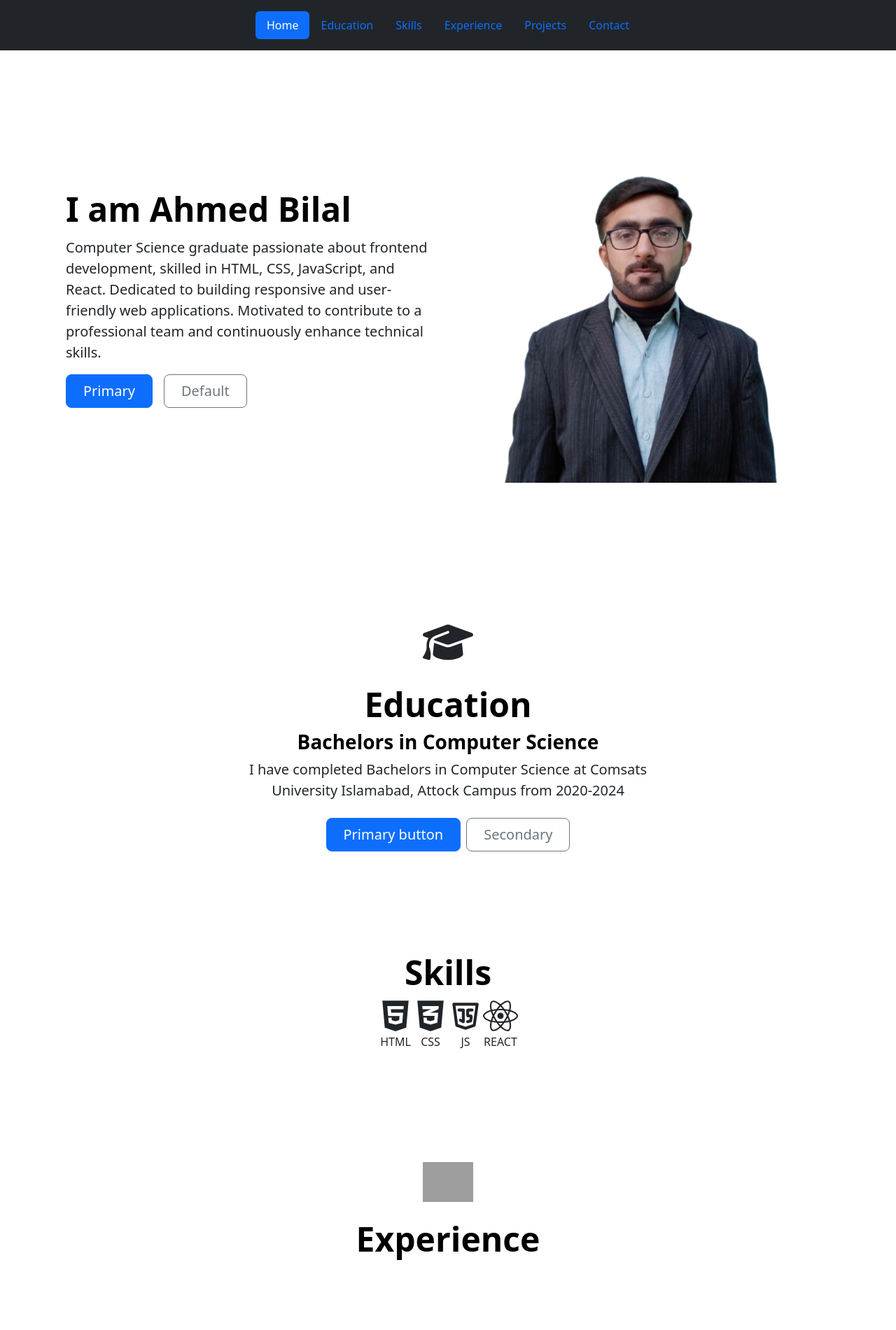
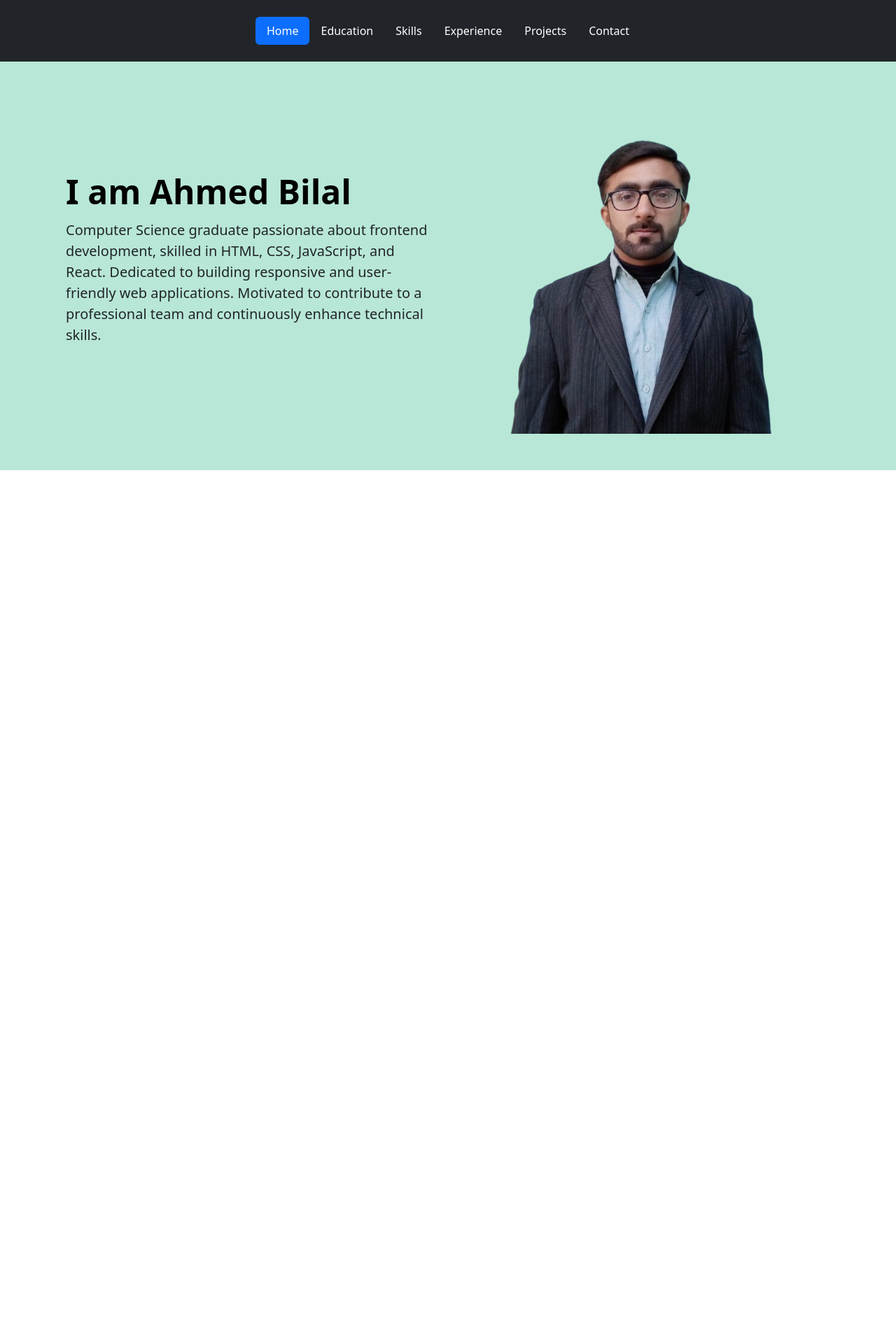
Before and after one commit to ahmedbilal019/MyPortfolio, a React (Vite) app: page / in a window 1280 px wide. Shown: the top 1901 px of the page at 70% size. After the commit the page ends 800 px from the top, so only its background shows below. Built offline with nearby package versions, Linux system fonts and the light colour scheme; grey boxes are pictures that could not be loaded.

Commit message:
making navbar functional buy using useState hook, adding css for styling and some modification in components code

```diff
--- a/index.html
+++ b/index.html
@@ -2,7 +2,7 @@
 <html lang="en">
   <head>
     <meta charset="UTF-8" />
-    <link rel="icon" type="image/svg+xml" href="/vite.svg" />
+    <link rel="icon" type="image/svg+xml" href="/person-circle.svg" />
     <meta name="viewport" content="width=device-width, initial-scale=1.0" />
     <title>My Portfolio</title>
   </head>
--- a/src/App.css
+++ b/src/App.css
@@ -1,8 +1,44 @@
-.skillsLogo {
+.skillsLogos {
   display: flex;
   flex-direction: row;
   align-items: center;
+  justify-content: space-around;
+  flex-wrap: wrap;
+  margin-top: 20px;
+}
+.home-container {
+  background-color: #b8e7d7;
+}
+.education-container {
+  background-color: #b8e7d7;
+  display: flex;
+  align-items: center;
   justify-content: center;
-  flex-wrap: wrap;
-  margin-left: 10px;
+  padding-bottom: 10px;
 }
+.experience-container {
+  background-color: #b8e7d7;
+}
+.projects-container {
+  background-color: #b8e7d7;
+}
+.skills-container {
+  line-height: normal;
+  background-color: #b8e7d7;
+  margin: 0px;
+  padding-top: 90px;
+  display: flex;
+  flex-direction: column;
+  padding-bottom: 40px;
+}
+.profileImg {
+  margin-top: -20px;
+}
+.navbar li a {
+  color: white;
+  font-weight: 500;
+  font-size: medium;
+}
+.py-5 {
+  padding-top: 0px;
+}
--- a/src/App.jsx
+++ b/src/App.jsx
@@ -8,17 +8,18 @@ import Skills from "./Components/Skills";
 import Experience from "./Components/Experience";
 import { useState } from "react";
 function App() {
-
+  const [selectedTab, setSelectedTab] = useState("Home");
   return (
     <>
       <Header
-
+        selectedTab={selectedTab}
+        setSelectedTab={setSelectedTab}
       ></Header>
-      <Hero></Hero>
-      <Education></Education>
-      <Skills></Skills>
-      <Experience></Experience>
-      <Projects></Projects>
+      {selectedTab === "Home" && <Hero></Hero>}
+      {selectedTab === "Education" && <Education></Education>}
+      {selectedTab === "Skills" && <Skills></Skills>}
+      {selectedTab === "Experience" && <Experience></Experience>}
+      {selectedTab === "Projects" && <Projects></Projects>}
     </>
   );
 }
--- a/src/Components/Education.jsx
+++ b/src/Components/Education.jsx
@@ -4,7 +4,9 @@ import { FaGraduationCap } from "react-icons/fa6";
 function Education() {
   return (
     <>
-      <div class="px-4 py-5 my-5 text-center">
+      <div className="education-container">
+        {" "}
+        <div class="px-5 py-5 my-5 text-center">
           {" "}
           <FaGraduationCap size={72} className="mx-auto mb-4 text-blue-600" />
           <h2 class="display-5 fw-bold text-body-emphasis">Education</h2>
@@ -14,19 +16,11 @@ function Education() {
           <div class="col-lg-6 mx-auto">
             {" "}
             <p class="lead mb-4">
-            I have completed Bachelors in Computer Science at Comsats University
-            Islamabad, Attock Campus from 2020-2024
+              I have completed Bachelors in Computer Science at Comsats
+              University Islamabad, Attock Campus from 2020-2024
             </p>{" "}
-          <div class="d-grid gap-2 d-sm-flex justify-content-sm-center">
-            {" "}
-            <button type="button" class="btn btn-primary btn-lg px-4 gap-3">
-              Primary button
-            </button>{" "}
-            <button type="button" class="btn btn-outline-secondary btn-lg px-4">
-              Secondary
-            </button>{" "}
           </div>{" "}
-        </div>{" "}
+        </div>
       </div>
     </>
   );
--- a/src/Components/Experience.jsx
+++ b/src/Components/Experience.jsx
@@ -3,18 +3,7 @@ import React from "react";
 function Experience() {
   return (
     <>
-      <div class="px-4 py-5 my-5 text-center">
-        {" "}
-        <img
-          class="d-block mx-auto mb-4"
-          src="/docs/5.3/assets/brand/bootstrap-logo.svg"
-          alt=""
-          width="72"
-          height="57"
-        />{" "}
-        <h1 class="display-5 fw-bold text-body-emphasis">Experience</h1>{" "}
-        {/*  */}
-      </div>
+      <div className="experience-container"> </div>
     </>
   );
 }
--- a/src/Components/Header.jsx
+++ b/src/Components/Header.jsx
@@ -1,36 +1,91 @@
 import "../App.css";
-function Header() {
+function Header({ selectedTab, setSelectedTab }) {
   return (
     <>
       <header className="d-flex justify-content-center py-3 p-3 text-bg-dark">
-        <ul className="nav nav-pills">
-          <li className="nav-item">
-            <a href="#" className="nav-link active" aria-current="page">
+        <ul className="nav nav-pills navbar">
+          <li
+            className="nav-item"
+            onClick={() => {
+              console.log("Home tab is clicked");
+              setSelectedTab("Home");
+            }}
+          >
+            <a
+              href="#"
+              className={`nav-link  ${selectedTab == "Home" && "active"}`}
+              aria-current="page"
+            >
               Home
             </a>
           </li>
-          <li className="nav-item">
-            <a href="#" className="nav-link">
+          <li
+            className="nav-item"
+            onClick={() => {
+              console.log("education tab is clicked");
+              setSelectedTab("Education");
+            }}
+          >
+            <a
+              href="#"
+              className={`nav-link  ${selectedTab == "Education" && "active"}`}
+            >
               Education
             </a>
           </li>
-          <li className="nav-item">
-            <a href="#" className="nav-link">
+          <li
+            className="nav-item"
+            onClick={() => {
+              console.log("skills tab is clicked");
+              setSelectedTab("Skills");
+            }}
+          >
+            <a
+              href="#"
+              className={`nav-link  ${selectedTab == "Skills" && "active"}`}
+            >
               Skills
             </a>
           </li>
-          <li className="nav-item">
-            <a href="#" className="nav-link">
+          <li
+            className="nav-item"
+            onClick={() => {
+              console.log("Experience tab is clicked");
+              setSelectedTab("Experience");
+            }}
+          >
+            <a
+              href="#"
+              className={`nav-link  ${selectedTab == "Experience" && "active"}`}
+            >
               Experience
             </a>
           </li>
-          <li className="nav-item">
-            <a href="#" className="nav-link">
+          <li
+            className="nav-item"
+            onClick={() => {
+              console.log("projects tab is clicked");
+              setSelectedTab("Projects");
+            }}
+          >
+            <a
+              href="#"
+              className={`nav-link  ${selectedTab == "Projects" && "active"}`}
+            >
               Projects
             </a>
           </li>
-          <li className="nav-item">
-            <a href="#" className="nav-link">
+          <li
+            className="nav-item"
+            onClick={() => {
+              console.log("contact tab is clicked");
+              setSelectedTab("Contact");
+            }}
+          >
+            <a
+              href="#"
+              className={`nav-link  ${selectedTab == "Contact" && "active"}`}
+            >
               Contact
             </a>
           </li>
--- a/src/Components/Hero.jsx
+++ b/src/Components/Hero.jsx
@@ -3,19 +3,19 @@ import React from "react";
 function Hero() {
   return (
     <>
-      <section>
+      <div className="home-container">
         {" "}
-        <div className="container col-xxl-8 px-4 py-5">
+        <div className="container col-xxl-8 px-4 py-1 home-container ">
           <div className="row flex-lg-row-reverse align-items-center g-5 py-5">
             {" "}
             <div className="col-10 col-sm-8 col-lg-6">
               {" "}
               <img
                 src="src\assets\profile-picture.png"
-                className="d-block mx-lg-auto img-fluid"
+                className="d-block mx-lg-auto img-fluid profileImg"
                 alt="Profile Image"
-                width="700"
-                height="500"
+                width="500"
+                height="300"
                 loading="lazy"
               />{" "}
             </div>{" "}
@@ -31,25 +31,10 @@ function Hero() {
                 Motivated to contribute to a professional team and continuously
                 enhance technical skills.
               </p>{" "}
-              <div className="d-grid gap-2 d-md-flex justify-content-md-start">
-                {" "}
-                <button
-                  type="button"
-                  className="btn btn-primary btn-lg px-4 me-md-2"
-                >
-                  Primary
-                </button>{" "}
-                <button
-                  type="button"
-                  className="btn btn-outline-secondary btn-lg px-4"
-                >
-                  Default
-                </button>{" "}
-              </div>{" "}
             </div>{" "}
           </div>{" "}
         </div>
-      </section>
+      </div>
     </>
   );
 }
--- a/src/Components/Projects.jsx
+++ b/src/Components/Projects.jsx
@@ -3,18 +3,21 @@ import React from "react";
 function Projects() {
   return (
     <>
+      <div className="projects-container">
+        {" "}
         <div className="project-card">
           <div class="card" style={{ width: "18rem" }}>
             <img src="..." class="card-img-top" alt="..." />
             <div class="card-body">
               <h5 class="card-title">Card title</h5>
               <p class="card-text">
-              Some quick example text to build on the card title and make up the
-              bulk of the card’s content.
+                Some quick example text to build on the card title and make up
+                the bulk of the card’s content.
               </p>
               <a href="#" class="btn btn-primary">
                 Go somewhere
               </a>
+            </div>
           </div>
         </div>
       </div>
--- a/src/Components/Skills.jsx
+++ b/src/Components/Skills.jsx
@@ -7,30 +7,34 @@ import { FaReact } from "react-icons/fa";
 function Skills() {
   return (
     <>
-      <div class="px-4 py-5 my-5 text-center">
+      <div className="skills-container">
+        <div class="px-4 py-5 my-5 text-center ">
           {" "}
           <h2 class="display-5 fw-bold text-body-emphasis">Skills</h2>
-        <div class="col-lg-6 mx-auto skillsLogo">
+          <div class="col-lg-6 mx-auto">
+            <div className="skillsLogos">
               <figure>
                 {" "}
-            <FaHtml5 className="img-fluid" size={50} />
+                <FaHtml5 className="img-fluid" size={80} />
                 <figcaption>HTML</figcaption>
               </figure>
               <figure>
                 {" "}
-            <FaCss3Alt className="img-fluid" size={50} />
+                <FaCss3Alt className="img-fluid" size={80} />
                 <figcaption>CSS</figcaption>
               </figure>
               <figure>
-            <TbBrandJavascript className="img-fluid" size={50} />
+                <TbBrandJavascript className="img-fluid" size={80} />
                 <figcaption>JS</figcaption>
               </figure>
               <figure>
                 {" "}
-            <FaReact className="img-fluid" size={50} />
+                <FaReact className="img-fluid" size={80} />
                 <figcaption>REACT</figcaption>
               </figure>
+            </div>
           </div>{" "}
+        </div>
       </div>
     </>
   );
```
Also changed, not shown: public/person-circle.svg (added), public/vite.svg (deleted). Lines whose indentation alone changed are shown as unchanged.
